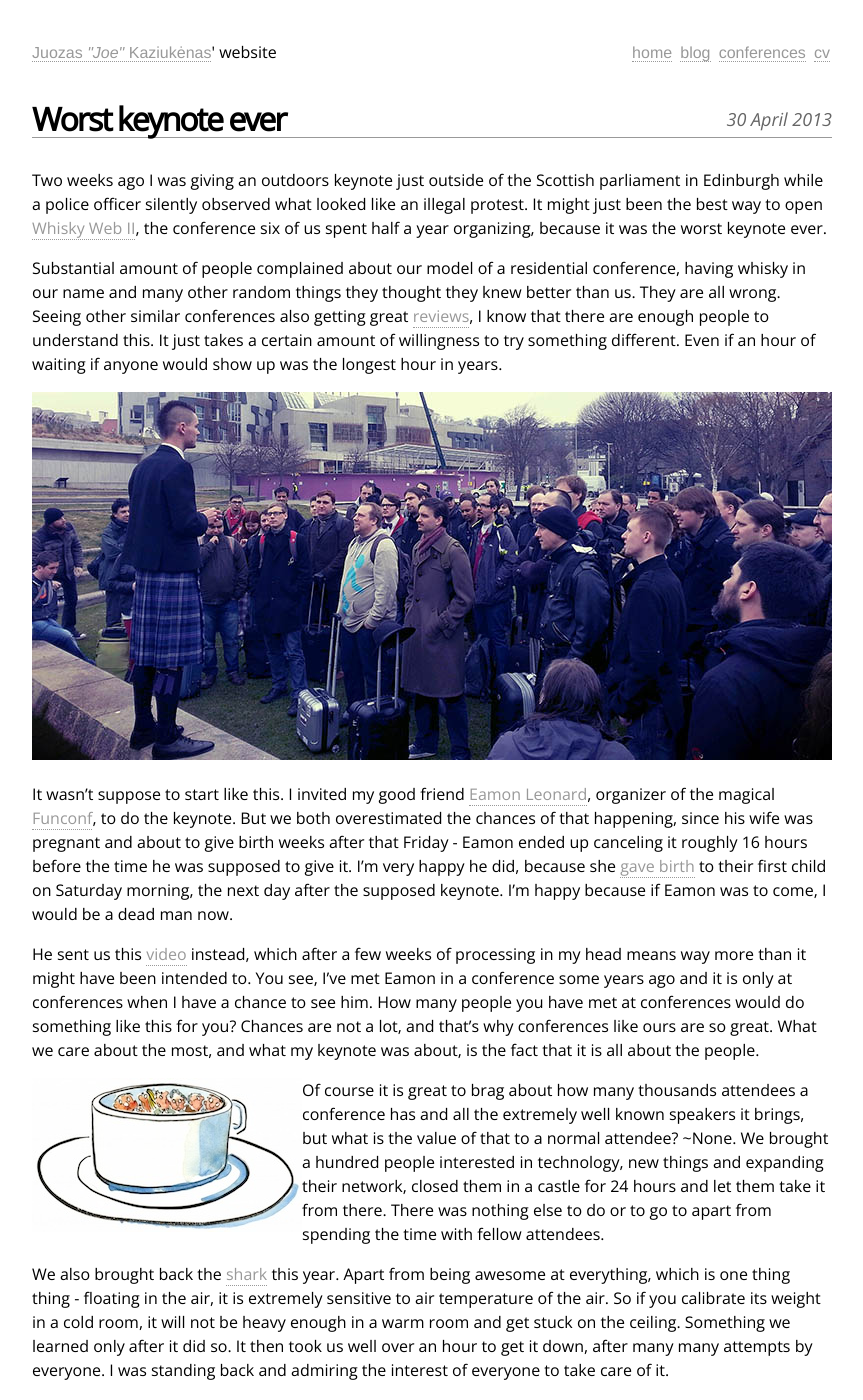
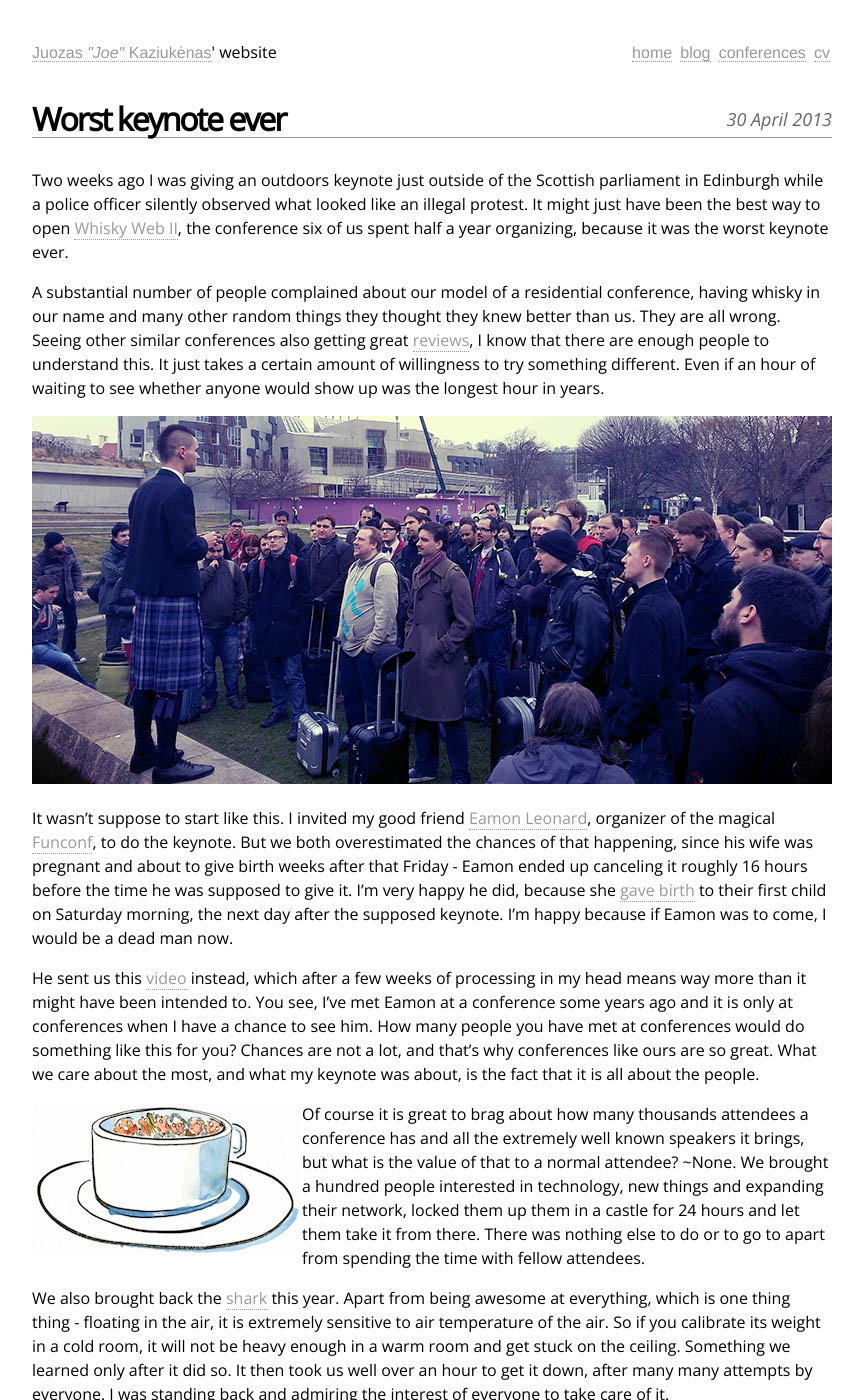
Before and after one commit to juokaz/juokaz.com, a Jekyll site: the page built from _posts/2013-04-30-worst-keynote-ever.markdown, in a window 1280 px wide and 1400 px high. Shown: the whole window, without its empty margins (208-1071 px from the left). Built offline with Jekyll 4.4.1, drawn with Linux system fonts in a browser that asks for light colours; comment, search, counter and statistics services are not loaded; some of the changed text lies outside the part shown.

Commit message:
Update keynote post grammar.

```diff
--- a/_posts/2013-04-30-worst-keynote-ever.markdown
+++ b/_posts/2013-04-30-worst-keynote-ever.markdown
@@ -5,19 +5,19 @@
 excerpt: Two weeks ago I was giving an outdoors keynote just outside of the Scottish parliament in Edinburgh while a police officer silently observed what looked like an illegal protest. It might just been the best way to open Whisky Web II, the conference six of us spent half a year organizing, because it was the worst keynote ever.
 ---
 
-Two weeks ago I was giving an outdoors keynote just outside of the Scottish parliament in Edinburgh while a police officer silently observed what looked like an illegal protest. It might just been the best way to open [Whisky Web II](http://whiskyweb.co.uk/), the conference six of us spent half a year organizing, because it was the worst keynote ever.
+Two weeks ago I was giving an outdoors keynote just outside of the Scottish parliament in Edinburgh while a police officer silently observed what looked like an illegal protest. It might just have been the best way to open [Whisky Web II](http://whiskyweb.co.uk/), the conference six of us spent half a year organizing, because it was the worst keynote ever.
 
-Substantial amount of people complained about our model of a residential conference, having whisky in our name and many other random things they thought they knew better than us. They are all wrong. Seeing other similar conferences also getting great [reviews](http://paddy.io/posts/realtimeconfeu/), I know that there are enough people to understand this. It just takes a certain amount of willingness to try something different. Even if an hour of waiting if anyone would show up was the longest hour in years.
+A substantial number of people complained about our model of a residential conference, having whisky in our name and many other random things they thought they knew better than us. They are all wrong. Seeing other similar conferences also getting great [reviews](http://paddy.io/posts/realtimeconfeu/), I know that there are enough people to understand this. It just takes a certain amount of willingness to try something different. Even if an hour of waiting to see whether anyone would show up was the longest hour in years.
 
 <img src="/blog/images/opening-whiskyweb.jpg" alt="Opening Whisky Web II" />
 
 It wasn't suppose to start like this. I invited my good friend [Eamon Leonard](http://twitter.com/EamonLeonard), organizer of the magical [Funconf](/blog/funconf-fuck-yeah.html), to do the keynote. But we both overestimated the chances of that happening, since his wife was pregnant and about to give birth weeks after that Friday - Eamon ended up canceling it roughly 16 hours before the time he was supposed to give it. I'm very happy he did, because she [gave birth](https://twitter.com/EamonLeonard/status/323004437436182528) to their first child on Saturday morning, the next day after the supposed keynote. I'm happy because if Eamon was to come, I would be a dead man now.
 
-He sent us this [video](http://vimeo.com/63903883) instead, which after a few weeks of processing in my head means way more than it might have been intended to. You see, I've met Eamon in a conference some years ago and it is only at conferences when I have a chance to see him. How many people you have met at conferences would do something like this for you? Chances are not a lot, and that's why conferences like ours are so great. What we care about the most, and what my keynote was about, is the fact that it is all about the people.
+He sent us this [video](http://vimeo.com/63903883) instead, which after a few weeks of processing in my head means way more than it might have been intended to. You see, I've met Eamon at a conference some years ago and it is only at conferences when I have a chance to see him. How many people you have met at conferences would do something like this for you? Chances are not a lot, and that's why conferences like ours are so great. What we care about the most, and what my keynote was about, is the fact that it is all about the people.
 
 <img src="/blog/images/hiding-in-a-cup.jpg" class="left" alt="Hiding in a cup" />
 
-Of course it is great to brag about how many thousands attendees a conference has and all the extremely well known speakers it brings, but what is the value of that to a normal attendee? ~None. We brought a hundred people interested in technology, new things and expanding their network, closed them in a castle for 24 hours and let them take it from there. There was nothing else to do or to go to apart from spending the time with fellow attendees.
+Of course it is great to brag about how many thousands attendees a conference has and all the extremely well known speakers it brings, but what is the value of that to a normal attendee? ~None. We brought a hundred people interested in technology, new things and expanding their network, locked them up them in a castle for 24 hours and let them take it from there. There was nothing else to do or to go to apart from spending the time with fellow attendees.
 
 We also brought back the [shark](http://www.flickr.com/photos/juokaz/7094198697/in/set-72157629490197160) this year. Apart from being awesome at everything, which is one thing thing - floating in the air, it is extremely sensitive to air temperature of the air. So if you calibrate its weight in a cold room, it will not be heavy enough in a warm room and get stuck on the ceiling. Something we learned only after it did so. It then took us well over an hour to get it down, after many many attempts by everyone. I was standing back and admiring the interest of everyone to take care of it.
 
@@ -29,12 +29,12 @@
 
 I've traveled the world quite a lot and lately I've been meeting with people I only knew online or just met once at some event more and more. For example in Melbourne I gave a short talk at the PHP meetup there after which I got an email saying "I [read](/blog/your-three-ugly-friends.html) you like cocktail bars, these are my favorites here". I had no one to go with, so I invited him and joined by another local we went out to have a great night. All because we had a common profession? No. Because that's what you do.
 
-The people you meet in a conference might end up being your friends. When we organized the first Whisky Web, pretty much all of the speakers and sponsors were the people we collectively knew. It was less the case this year, but roughly half of the speakers were invited almost without any long consideration. We knew them well enough to know they can deliver. And that's how we got the speakers we got, because we trusted them and they trusted us.
+The people you meet at a conference might end up being your friends. When we organized the first Whisky Web, pretty much all of the speakers and sponsors were the people we collectively knew. It was less the case this year, but roughly half of the speakers were invited almost without any long consideration. We knew them well enough to know they can deliver. And that's how we got the speakers we got, because we trusted them and they trusted us.
 
 <img src="/blog/images/group-without-matches.jpg" class="right" alt="Group without matches" />
 
 We needed people to trust us, because we are weird. Or different. When I asked Eamon to deliver his keynote at the top of the [Arthur's Seat](http://en.wikipedia.org/wiki/Arthur's_Seat,_Edinburgh) his reaction was, rightfully, not very inspiring. But I convinced him that would work, even though we dropped that idea some time later because it would just be too risky. All the people who came to attended also trusted us enough to come with a small bag of things packed and see where that would take them.
 
-It was a shared trust. After much discussion about the lack of diversity in conferences and recent [anti-harassment](http://geekfeminism.wikia.com/wiki/Conference_anti-harassment/Policy) policies we also had one. If you were to do anything, I would use a golf bat to break your knees. It took everyone 5 seconds to realize what I meant by that. Which is? This would never happen at Whisky Web, and if did, one would just get thrown out from an event which was supposed to be a venue to make friends.
+It was a shared trust. After much discussion about the lack of diversity in conferences and recent [anti-harassment](http://geekfeminism.wikia.com/wiki/Conference_anti-harassment/Policy) policies we also had one. If you were to do anything, I would use a golf club to break your knees. It took everyone 5 seconds to realize what I meant by that. Which is? This would never happen at Whisky Web, and if did, one would just get thrown out from an event which was supposed to be a venue to make friends.
 
 It was the best conference ever (this phrase sounds way better in an American teenage girl voice). Subjective of me to say so, but I really enjoyed all of it myself and there are so many stories I can tell, I will be talking about this the rest of the year. Why do I think my opening talk was the worst keynote ever? Because it was unprepared and chaotic. But the ones who saw it understood the honesty and passion behind what we do, and that's what made it great. And maybe saved me from getting arrested.
```
